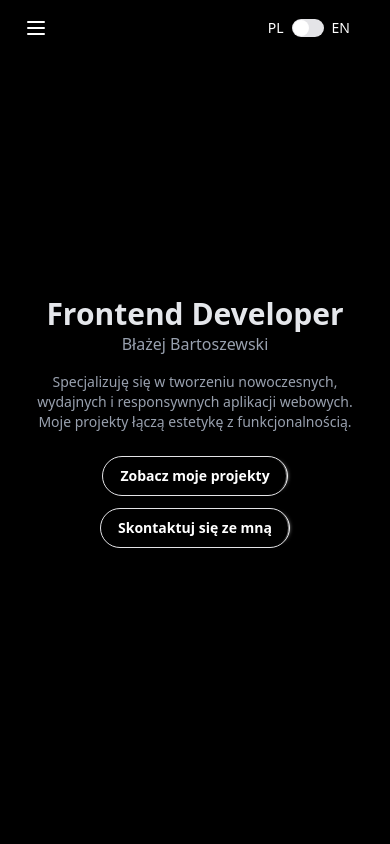
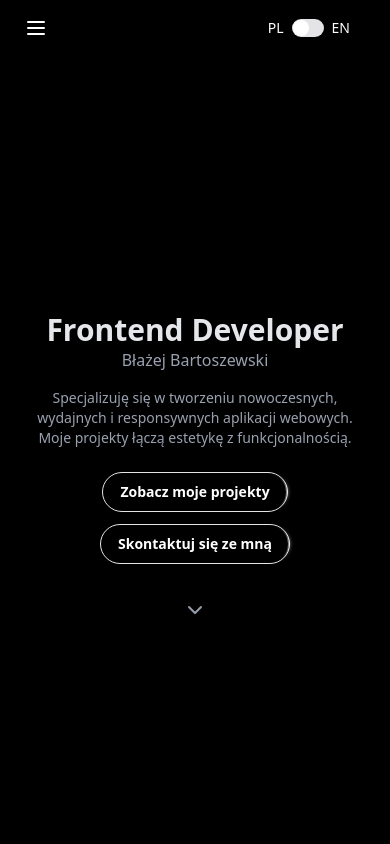
Before and after one commit to Blazej90/blazej-portfolio, a Next.js app: page / in a window 390 px wide. Shown: the top 844 px of the page. Built offline with nearby package versions, Linux system fonts and the light colour scheme.

Commit message:
feat(page): improve hero section spacing and arrow placement for mobile and desktop views

```diff
--- a/src/app/page.tsx
+++ b/src/app/page.tsx
@@ -6,6 +6,7 @@ import { lazy, Suspense } from "react";
 import { useLanguage } from "@/context/language-context";
 import { pageLocales } from "@/locales/page";
 import { HoverBorderGradient } from "@/components/ui/hover-border-gradient";
+import { ChevronDown } from "lucide-react";
 
 const About = lazy(() => import("@/components/about-me"));
 const Projects = lazy(() => import("@/components/projects"));
@@ -17,9 +18,9 @@ export default function Home() {
 
   return (
     <>
-      <main className="relative h-screen flex flex-col items-center justify-center text-center px-6 overflow-hidden">
+      <main className="relative min-h-screen flex flex-col items-center justify-center text-center px-6 overflow-hidden pt-[6rem] sm:pt-0 sm:pb-16">
         <Parallax speed={-10}>
-          <div className="absolute top-0 left-0 w-full h-full bg-cover bg-center opacity-20"></div>
+          <div className="absolute top-0 left-0 w-full h-full bg-cover bg-center opacity-20" />
         </Parallax>
 
         <motion.h1
@@ -75,6 +76,17 @@ export default function Home() {
             {t.contactButton}
           </HoverBorderGradient>
         </motion.div>
+
+        <motion.div
+          initial={{ opacity: 0 }}
+          animate={{ opacity: 1 }}
+          transition={{ delay: 1.5 }}
+          className="mt-10 sm:mt-auto sm:absolute sm:bottom-6 sm:left-1/2 sm:-translate-x-1/2 text-gray-400"
+        >
+          <a href="#about" aria-label="Scroll down">
+            <ChevronDown className="w-6 h-6 animate-bounce" />
+          </a>
+        </motion.div>
       </main>
 
       <Suspense
```
